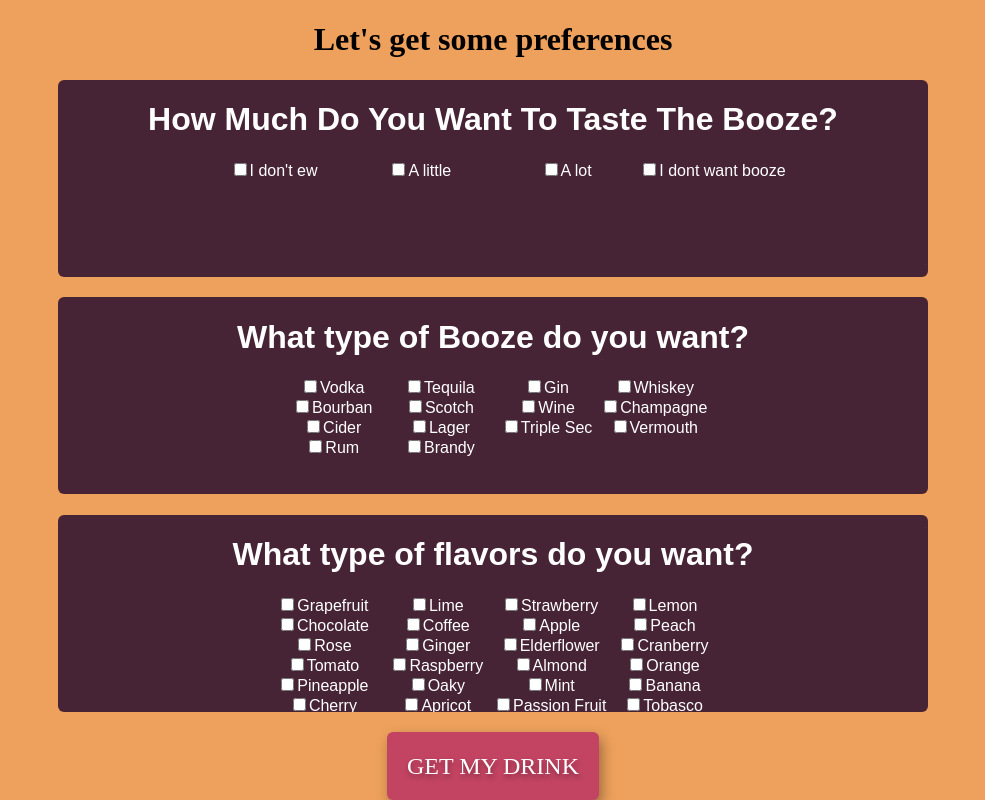
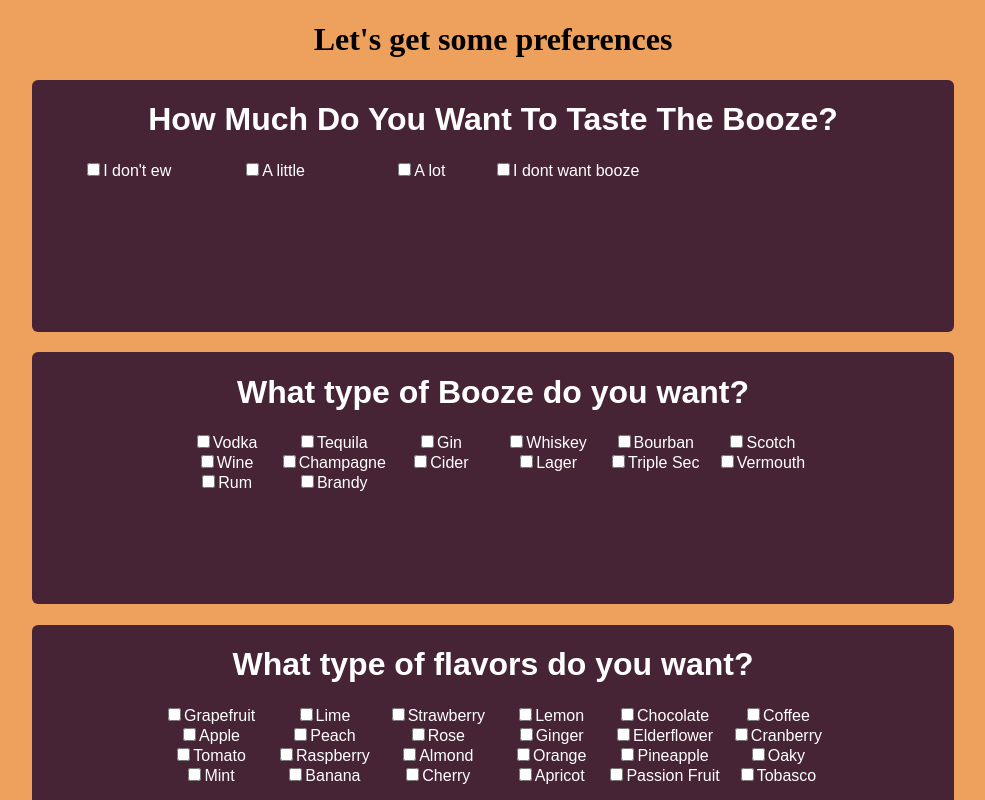
Before and after one commit to BlueNealis/what-should-I-order, a Next.js app: page /drinkPreference/form in a window 1280 px wide. Shown: the top 800 px of the page, without its empty margins (147-1132 px from the left). Built offline with nearby package versions, Linux system fonts and the light colour scheme; a web font is replaced by a local one.

Commit message:
Adjust spacing of prompt boxes

```diff
--- a/components/promptBox/promptBox.module.scss
+++ b/components/promptBox/promptBox.module.scss
@@ -4,20 +4,23 @@
   color: white;
   background-color: vars.$plum;
   @include vars.paragraph-font;
-  width: 85%;
+  width: 90%;
   border-radius: vars.$border-radius;
   text-align: center;
-  overflow-y: hidden;
   display: flex;
   flex-direction: column;
   align-items: center;
   margin-bottom: 2%;
+  &:hover {
+    cursor: pointer;
+  }
 }
 
 .optionSection {
   display: grid;
-  grid-template-columns: repeat(4, 1fr);
-  grid-template-rows: repeat(8, 1fr);
+  grid-template-columns: repeat(6, 1fr);
+  grid-template-rows: repeat(4, 1fr);
   grid-column-gap: 0px;
   grid-row-gap: 0px;
+  margin-bottom: 10%;
 }
--- a/pages/drinkPreference/form.module.scss
+++ b/pages/drinkPreference/form.module.scss
@@ -3,9 +3,10 @@
 
 .wrapperForm {
   background-color: vars.$orange;
-  height: 100vh;
+  flex-wrap: wrap;
+  height: 100%;
   display: flex;
-  justify-content: space-around;
+  justify-content: center;
 
   form {
     display: flex;
@@ -14,6 +15,7 @@
     align-items: center;
     width: 80%;
   }
+
   button {
     @include vars.button-font();
     @include vars.button-style();
```
